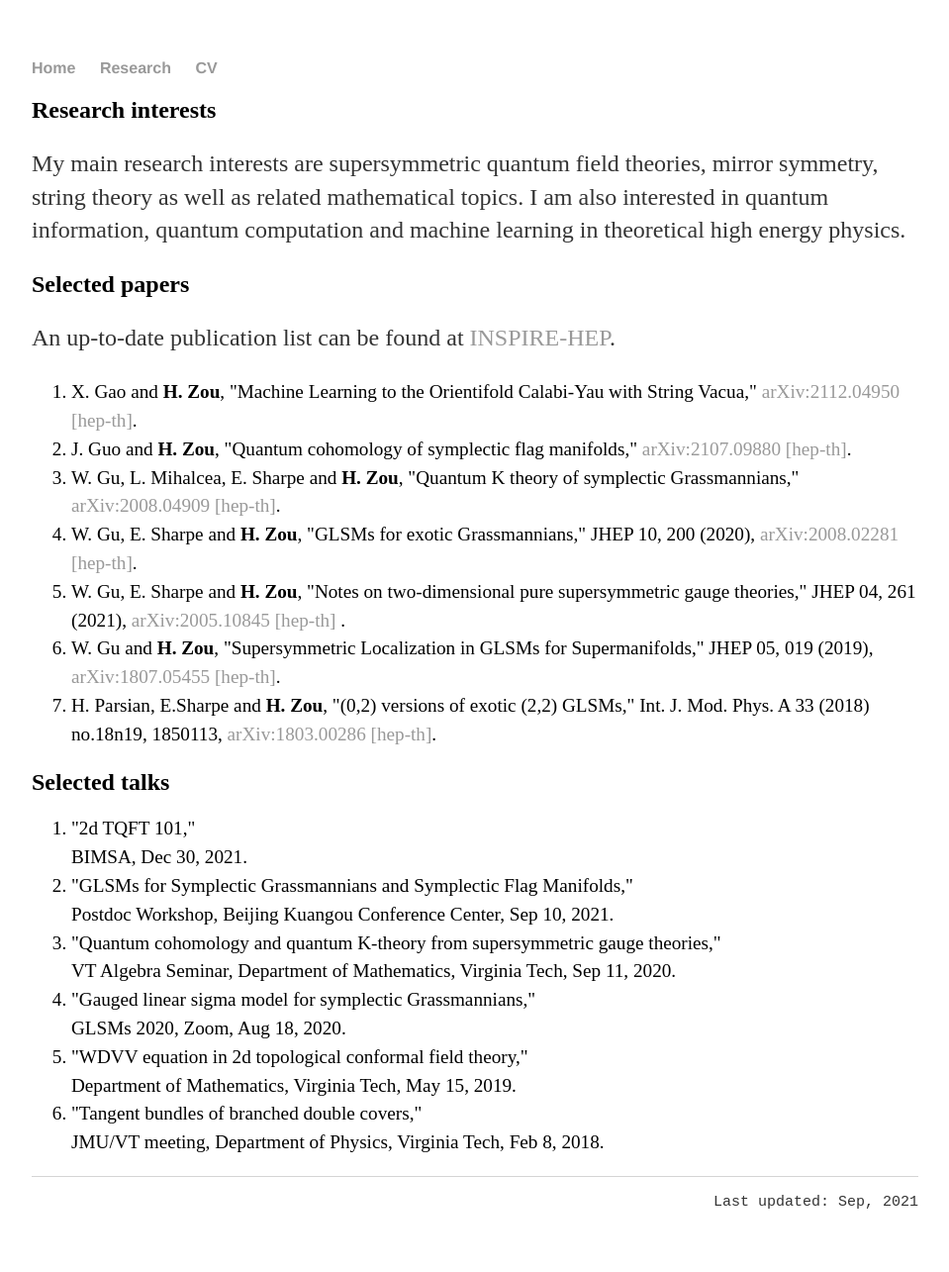
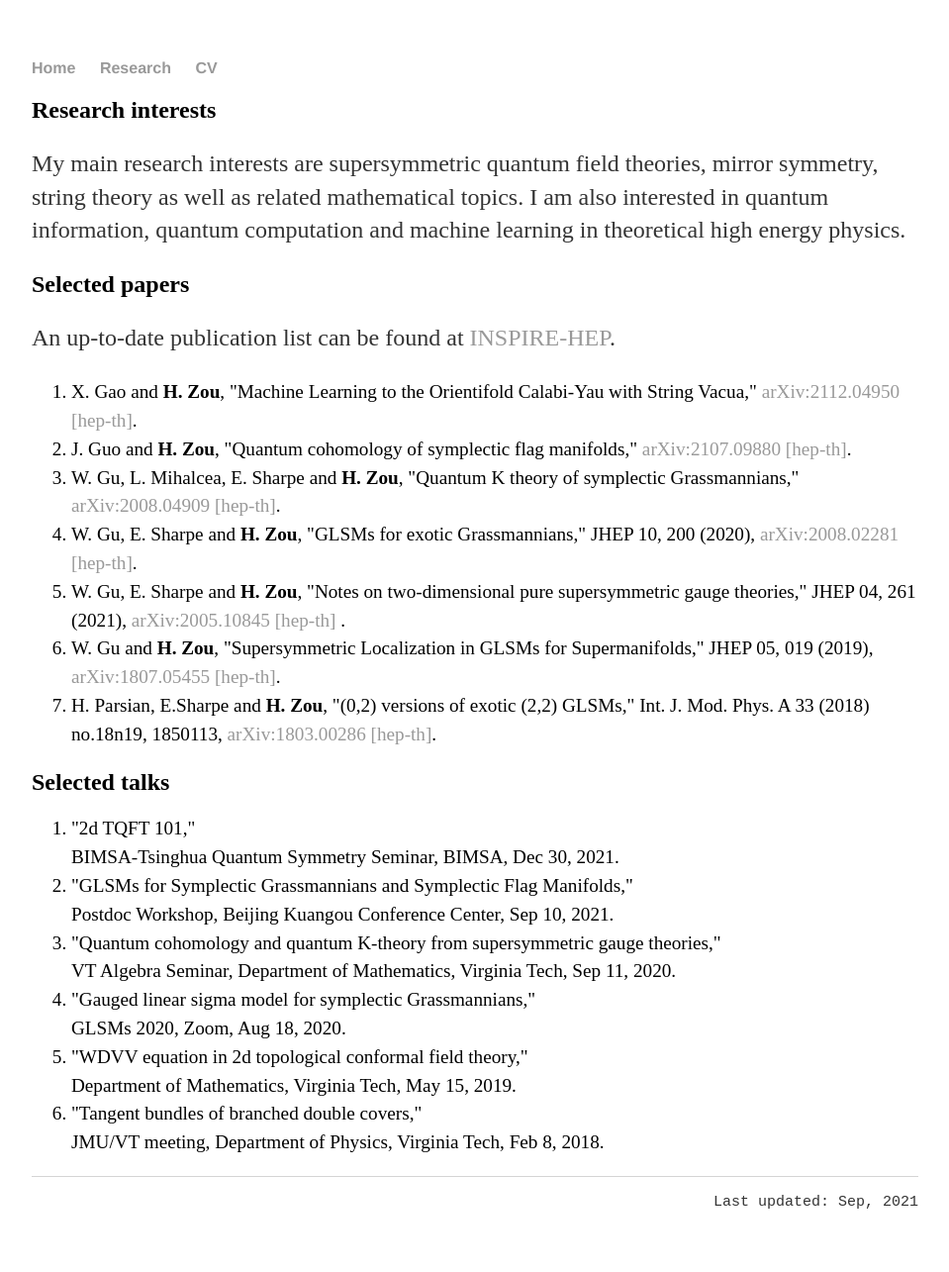
Before and after one commit to hhzou/hhzou.github.io, a Jekyll site: the page built from research/index.html, in a window 1280 px wide. Shown: the whole page at 99% size, without its empty margins (160-1119 px from the left). Built offline with Jekyll 4.4.1, drawn with Linux system fonts in a browser that asks for light colours.

Commit message:
Update index.html

```diff
--- a/research/index.html
+++ b/research/index.html
@@ -22,7 +22,7 @@
 
 	<h2>Selected talks </h2>
 	<ol style="font-size:1.2em; line-height: 150%">
-		<li>"2d TQFT 101," <br> BIMSA, Dec 30, 2021.</li>
+		<li>"2d TQFT 101," <br> BIMSA-Tsinghua Quantum Symmetry Seminar, BIMSA, Dec 30, 2021.</li>
 		<li>"GLSMs for Symplectic Grassmannians and Symplectic Flag Manifolds," <br> Postdoc Workshop, Beijing Kuangou Conference Center, Sep 10, 2021.</li>
 		<li>"Quantum cohomology and quantum K-theory from supersymmetric gauge theories," <br> VT Algebra Seminar, Department of Mathematics, Virginia Tech, Sep 11, 2020.</li>
 		<li>"Gauged linear sigma model for symplectic Grassmannians," <br> GLSMs 2020, Zoom, Aug 18, 2020.</li>
```
